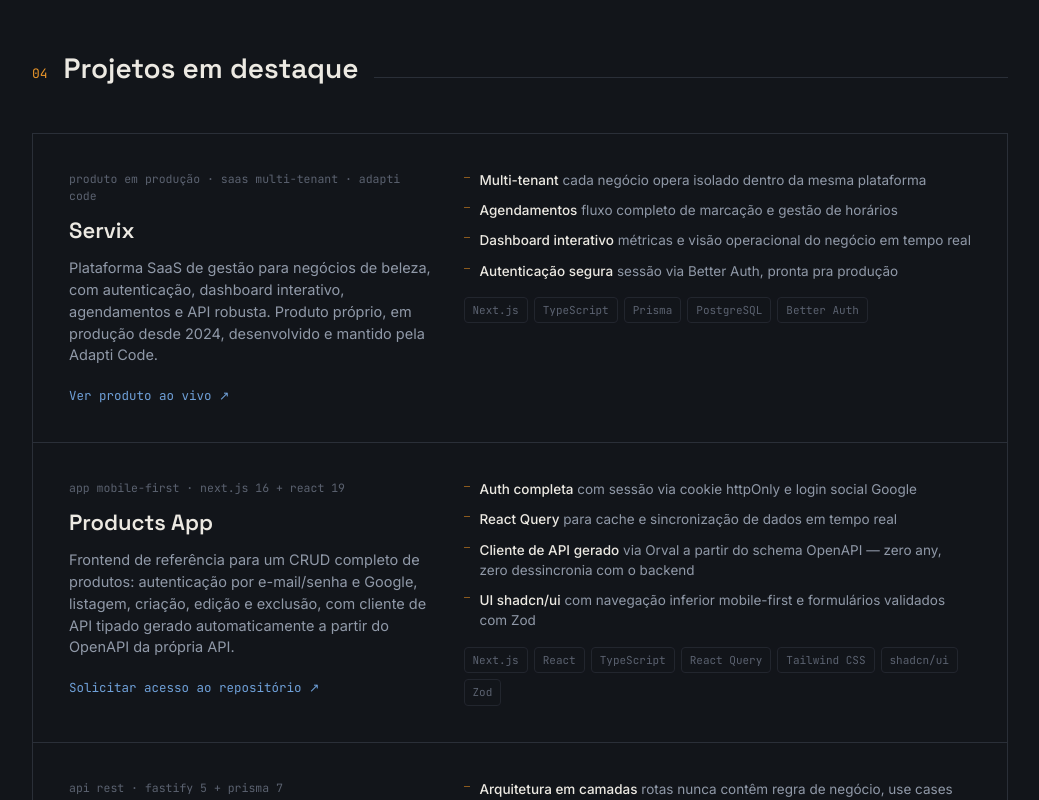
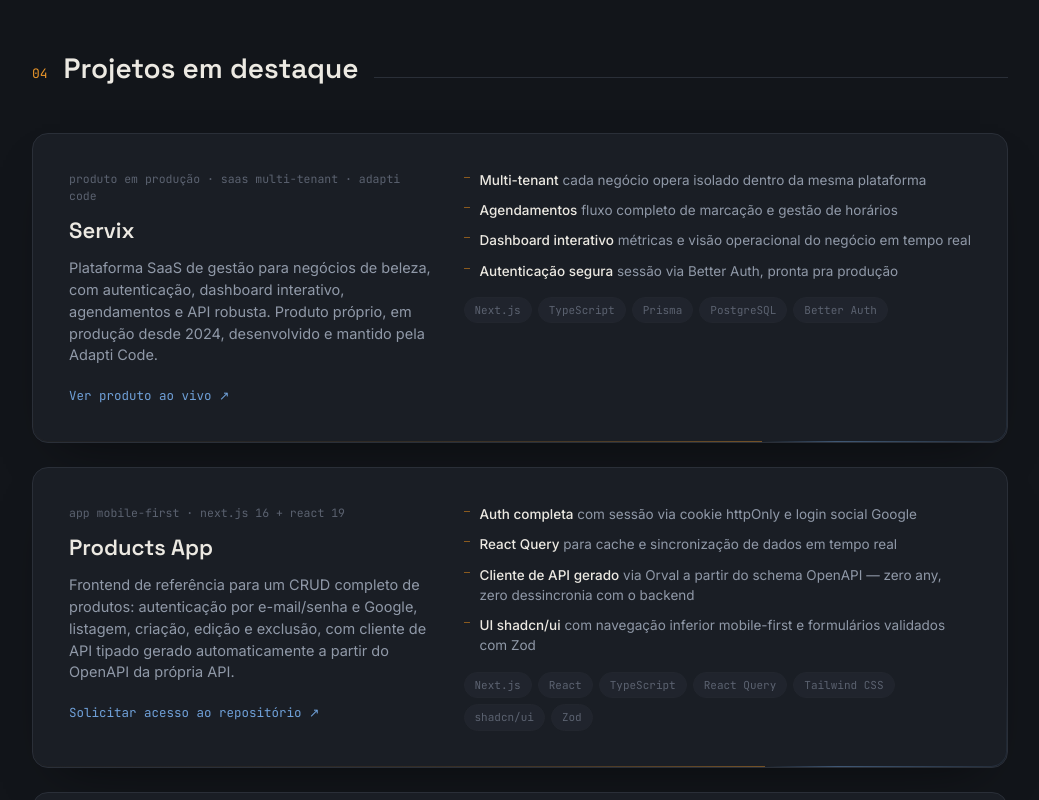
Before and after one commit to WarleyCoutinho/warley-portfolio, a Next.js app: page / in a window 1280 px wide. Shown: the part 3820-4620 px from the top of the page, without its empty margins (120-1159 px from the left). Built offline with nearby package versions, Linux system fonts and the light colour scheme.

Commit message:
feat(projects): add gradient glow effect to project cards

```diff
--- a/components/projects.tsx
+++ b/components/projects.tsx
@@ -8,13 +8,29 @@
     <section id="projetos" className="border-t border-border py-24">
       <SectionReveal>
         <SectionHead num="04" title="Projetos em destaque" />
-        <div className="flex flex-col gap-px border border-border bg-border">
+        <div className="flex flex-col gap-6">
           {projects.map((project) => (
             <TiltCard
               key={project.title}
-              className="grid grid-cols-1 gap-8 bg-bg p-9 lg:grid-cols-[1fr_1.4fr]"
+              className="group relative grid grid-cols-1 gap-8 rounded-2xl border border-border bg-bg-raised p-9 shadow-[0_24px_50px_-28px_rgba(0,0,0,0.55)] transition-shadow duration-300 hover:shadow-[0_32px_64px_-24px_rgba(0,0,0,0.7)] lg:grid-cols-[1fr_1.4fr]"
             >
-              <div>
+              {/* anel com brilho gradiente na borda — só a borda fica visível (mask-composite: exclude) */}
+              <div
+                aria-hidden
+                className="pointer-events-none absolute inset-0 rounded-2xl opacity-45 transition-opacity duration-300 group-hover:opacity-90"
+                style={{
+                  padding: 1,
+                  background:
+                    "conic-gradient(from 200deg at 85% 12%, var(--color-amber) 0deg, transparent 55deg, transparent 300deg, var(--color-steel) 345deg, transparent 360deg)",
+                  mask: "linear-gradient(#000 0 0) content-box, linear-gradient(#000 0 0)",
+                  maskComposite: "exclude",
+                  WebkitMask:
+                    "linear-gradient(#000 0 0) content-box, linear-gradient(#000 0 0)",
+                  WebkitMaskComposite: "xor",
+                }}
+              />
+
+              <div className="relative">
                 <div className="mb-2.5 font-mono-brand text-[11.5px] text-text-faint">
                   {project.kicker}
                 </div>
@@ -29,7 +45,7 @@
                   {project.liveUrl ? project.liveLabel : "Solicitar acesso ao repositório ↗"}
                 </a>
               </div>
-              <div>
+              <div className="relative">
                 <ul className="flex flex-col gap-2.5">
                   {project.features.map((feature) => (
                     <li key={feature.title} className="relative pl-4 text-[13.5px] text-text-dim">
@@ -43,7 +59,7 @@
                   {project.stack.map((tech) => (
                     <span
                       key={tech}
-                      className="rounded-sm border border-border-soft px-2 py-1 font-mono-brand text-[11px] text-text-faint"
+                      className="rounded-full border border-border-soft bg-bg-raised-2 px-2.5 py-1 font-mono-brand text-[11px] text-text-faint"
                     >
                       {tech}
                     </span>
```
